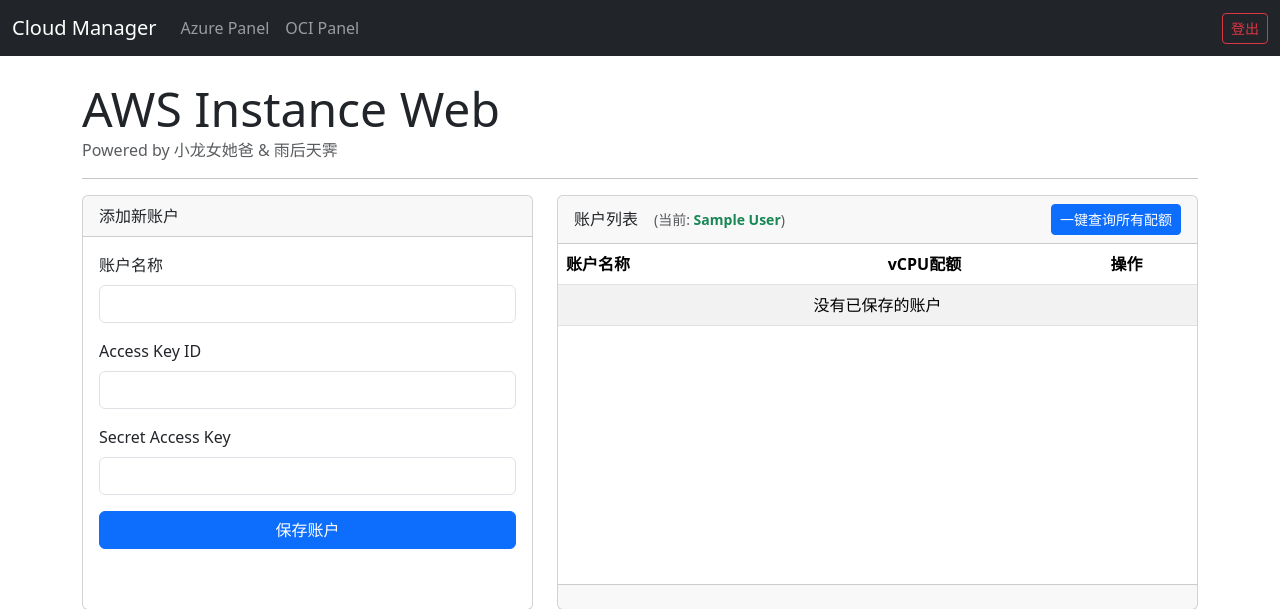
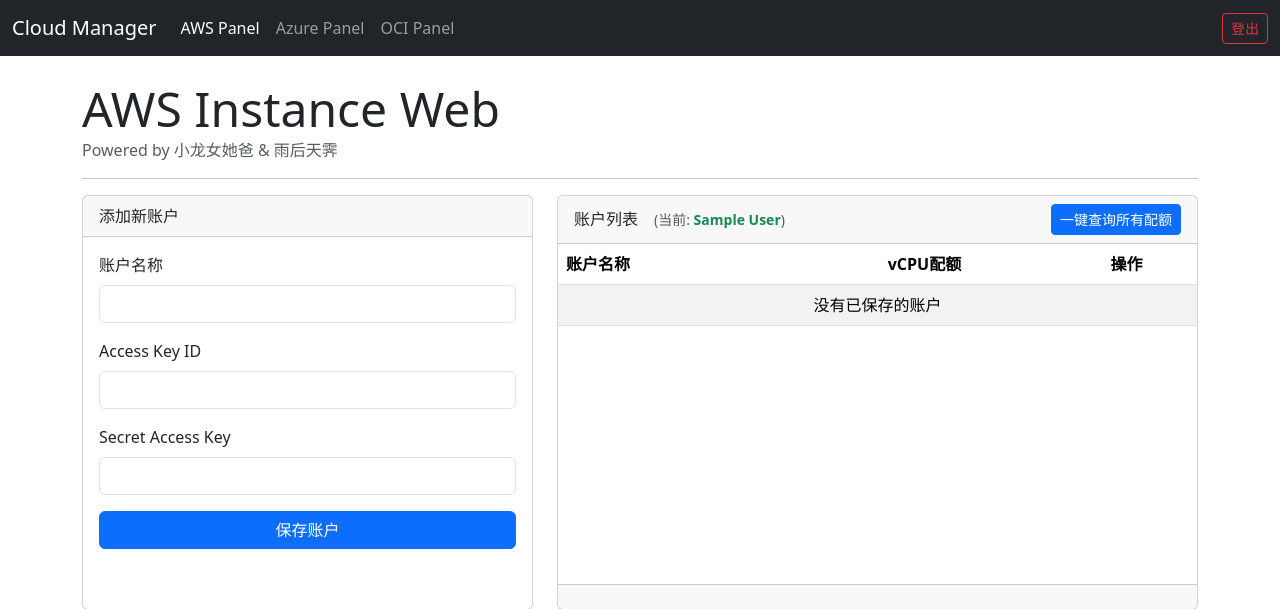
Before and after one commit to SIJULY/cloud_manager, a Flask app: page /aws/ in a window 1280 px wide. Shown: the top 609 px of the page. Run offline with Flask 3, Linux system fonts and the light colour scheme; the visitor is signed in with stand-in values (Sample User, id 1); data that the repository does not hold is empty; parts of the project's set-up code (start-up, migrations or seed data) failed here and were passed over.

Commit message:
Update layout.html

```diff
--- a/templates/layout.html
+++ b/templates/layout.html
@@ -18,6 +18,9 @@
             <div class="collapse navbar-collapse" id="navbarNav">
                 <ul class="navbar-nav me-auto mb-2 mb-lg-0">
                     <li class="nav-item">
+                        <a class="nav-link {% if request.path.startswith('/aws') %}active{% endif %}" href="{{ url_for('aws.aws_index') }}">AWS Panel</a>
+                    </li>
+                    <li class="nav-item">
                         <a class="nav-link {% if request.path.startswith('/azure') %}active{% endif %}" href="{{ url_for('azure.azure_index') }}">Azure Panel</a>
                     </li>
                     <li class="nav-item">
```
